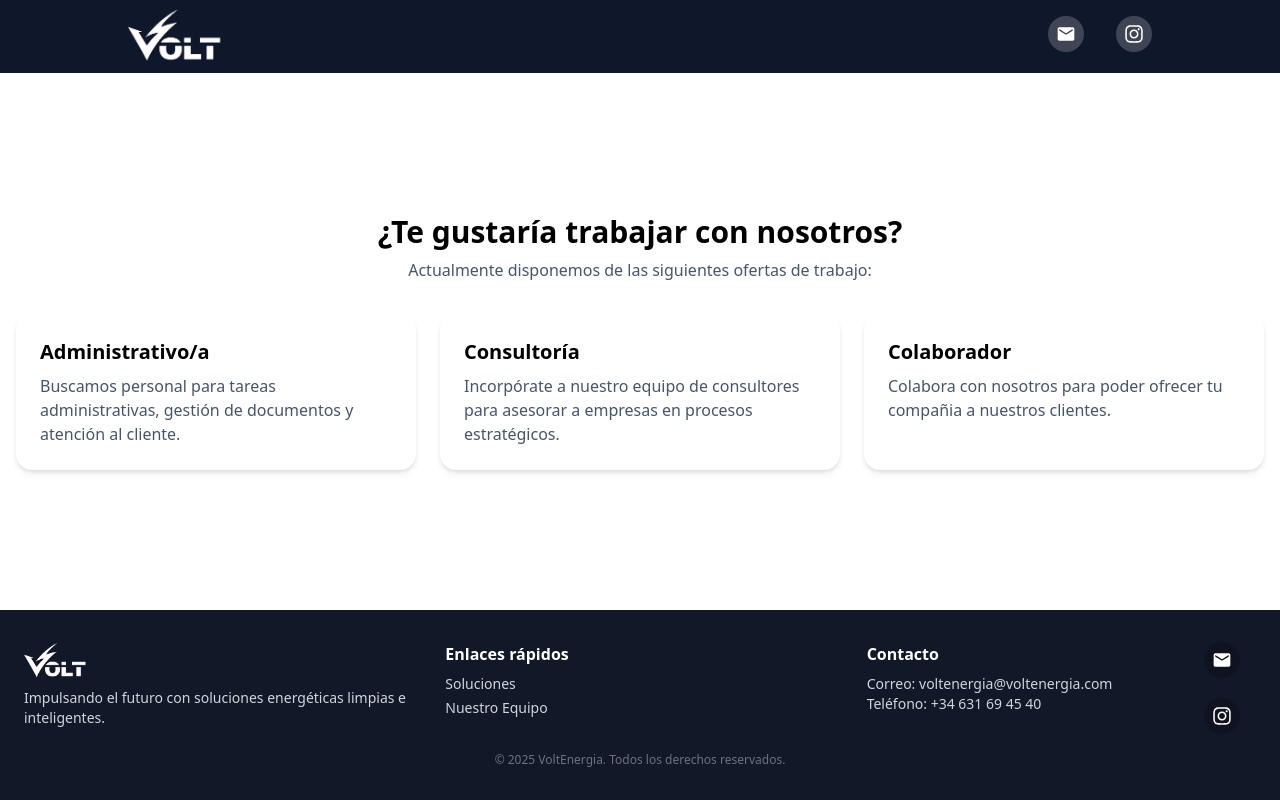
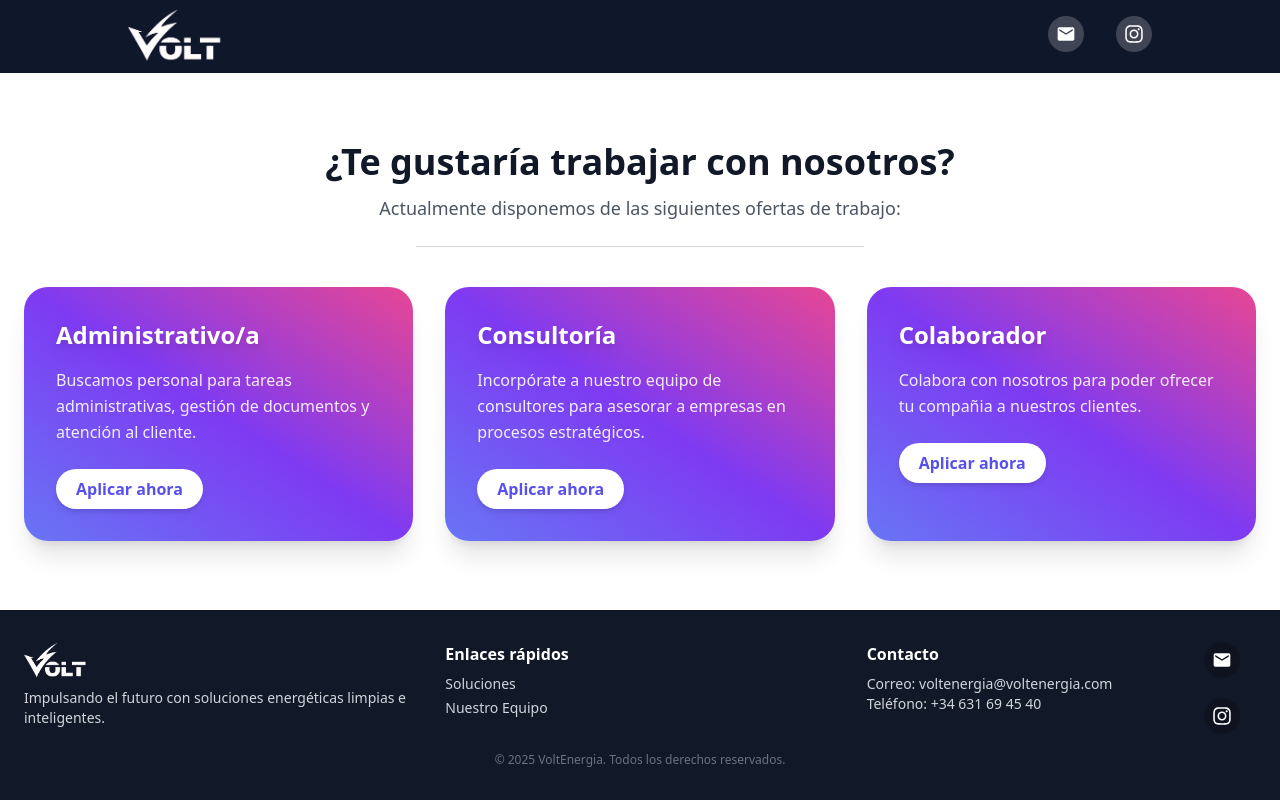
Before and after one commit to probablynotannie/volt, a React (Vite) app: page /trabajaConNosotros in a window 1280 px wide. Built offline with nearby package versions, Linux system fonts and the light colour scheme; the HTML template or start-up script is replaced by a standard one.

Commit message:
mejoras visuales y de SEO

```diff
--- a/package.json
+++ b/package.json
@@ -18,6 +18,7 @@
     "framer-motion": "^12.23.6",
     "react": "^19.1.0",
     "react-dom": "^19.1.0",
+    "react-helmet": "^6.1.0",
     "react-icons": "^5.5.0",
     "react-router-dom": "^7.6.2",
     "recharts": "^3.0.2",
--- a/src/componentes/Landing.jsx
+++ b/src/componentes/Landing.jsx
@@ -7,7 +7,7 @@ import Contacto from "./estructura/Contacto";
 import "@fontsource/orbitron/800.css";
 import { FaLightbulb } from "react-icons/fa";
 import Grafica from "./grafica/Grafica";
-import { motion } from "framer-motion";
+import { Helmet } from "react-helmet";
 import Empresas from "./apartados/Empresas";
 function Landing() {
   const [mousePos, setMousePos] = useState({ x: 0, y: 0 });
@@ -16,6 +16,26 @@ function Landing() {
 
   return (
     <>
+      <Helmet>
+        <title>
+          Ahorra en tu factura de la luz | Compara y cambia fácilmente
+        </title>
+        <meta
+          name="description"
+          content="Ayudamos a empresas a ahorrar en su factura de la luz comparando contratos, buscando mejores ofertas y gestionando el cambio de compañía sin permanencias."
+        />
+        <meta
+          property="og:title"
+          content="Ahorra en tu factura de la luz | Compara y cambia fácilmente"
+        />
+        <meta
+          property="og:description"
+          content="Ayudamos a empresas a ahorrar en su factura de la luz comparando contratos, buscando mejores ofertas y gestionando el cambio de compañía sin permanencias."
+        />
+        <meta property="og:type" content="website" />
+        <meta property="og:url" content="https://tu-sitio.com" />
+        <meta property="og:image" content="https://tu-sitio.com/preview.png" />
+      </Helmet>
       <main className="relative">
         <section
           className="relative group bg-gradient-to-r from-primary via-purple-900 to-pink-800 animate-gradient-x pt-10 lg:pt-28 pb-16 p-5 gap-20 flex justify-between flex-col items-center overflow-hidden"
--- a/src/componentes/apartados/ComoFuncino.jsx
+++ b/src/componentes/apartados/ComoFuncino.jsx
@@ -2,7 +2,8 @@ export default function ComoFunciona() {
   const steps = [
     {
       title: "1. Visita personalizada",
-      description: "Un experto analiza tu situación energética y recopila tu factura.",
+      description:
+        "Un experto analiza tu situación energética y recopila tu factura.",
     },
     {
       title: "2. Comparamos tarifas",
@@ -10,26 +11,29 @@ export default function ComoFunciona() {
     },
     {
       title: "3. Empiezas a ahorrar",
-      description: "Nos encargamos de todo el papeleo. Tú solo disfrutas del ahorro.",
+      description:
+        "Nos encargamos de todo el papeleo. Tú solo disfrutas del ahorro.",
     },
   ];
 
   return (
-    <section className="bg-white py-20" id="como-funciona">
+    <section
+      aria-label="Sección - proceso de ahorro"
+      className="bg-white py-20"
+      id="como-funciona"
+    >
       <div className="max-w-5xl mx-auto px-6 text-center">
         <h2 className="text-4xl font-bold text-primary mb-6">
           ¿Cómo funciona?
         </h2>
         <p className="text-gray-600 max-w-xl mx-auto text-base mb-12">
-          Con nuestro proceso simple y transparente, cambiar a una tarifa mejor es rápido y sin complicaciones.
+          Con nuestro proceso simple y transparente, cambiar a una tarifa mejor
+          es rápido y sin complicaciones.
         </p>
 
         <div className="grid md:grid-cols-3 gap-10 text-left">
           {steps.map((step, index) => (
-            <div
-              key={index}
-              className="bg-white p-6"
-            >
+            <div key={index} className="bg-white p-6">
               <h3 className="text-xl font-semibold text-primary mb-3">
                 {step.title}
               </h3>
--- a/src/componentes/apartados/Empresas.jsx
+++ b/src/componentes/apartados/Empresas.jsx
@@ -12,11 +12,13 @@ export default function PartnersSection() {
   return (
     <section className="py-20 bg-white" id="partners">
       <div className="max-w-6xl mx-auto px-6 text-center">
-        <div className="grid grid-cols-1 sm:grid-cols-3 md:grid-cols-5 gap-8 items-center justify-center">
+        <h2 className="sr-only">Empresas colaboradoras</h2>
+
+        <ul className="grid grid-cols-1 sm:grid-cols-3 md:grid-cols-5 gap-8 items-center justify-center">
           {empresas.map((empresa, index) => (
-            <motion.div
+            <motion.li
               key={index}
-              className="flex items-center justify-center h-16 grayscale hover:grayscale-0 transition duration-300"
+              className="flex items-center justify-center h-16 grayscale hover:grayscale-0 transition duration-300 list-none"
               initial={{ opacity: 0, y: 30 }}
               whileInView={{ opacity: 1, y: 0 }}
               viewport={{ once: true, amount: 0.5 }}
@@ -26,10 +28,11 @@ export default function PartnersSection() {
                 src={empresa.logo}
                 alt={empresa.nombre}
                 className="max-h-24 object-contain"
+                loading="lazy"
               />
-            </motion.div>
+            </motion.li>
           ))}
-        </div>
+        </ul>
       </div>
     </section>
   );
--- a/src/componentes/apartados/Testimonios.jsx
+++ b/src/componentes/apartados/Testimonios.jsx
@@ -66,7 +66,11 @@ export default function Testimonios() {
           cada mes gracias a nuestras soluciones energéticas personalizadas.
         </p>
 
-        <div className="flex gap-6 w-full overflow-x-hidden" ref={sliderRef}>
+        <div
+          aria-label="Testimonios de clientes satisfechos"
+          className="flex gap-6 w-full overflow-x-hidden"
+          ref={sliderRef}
+        >
           {[...clientes, ...clientes].map((cliente, index) => (
             <div
               key={index}
--- a/src/componentes/trabajaConNosotros/Ofertas.jsx
+++ b/src/componentes/trabajaConNosotros/Ofertas.jsx
@@ -1,4 +1,27 @@
-import React from "react";
+import { Helmet } from "react-helmet";
+function OfertaCard({ titulo, descripcion }) {
+  return (
+    <article
+      tabIndex={0}
+      aria-labelledby={`titulo-${titulo}`}
+      className="bg-gradient-to-tr from-indigo-500 via-purple-600 to-pink-500 text-white rounded-3xl p-8 shadow-xl transform transition-transform hover:scale-105 hover:shadow-2xl focus:scale-105 focus:shadow-2xl outline-none"
+    >
+      <h2
+        id={`titulo-${titulo}`}
+        className="text-2xl font-extrabold mb-4 drop-shadow-lg"
+      >
+        {titulo}
+      </h2>
+      <p className="text-white/90 mb-6 leading-relaxed">{descripcion}</p>
+      <button
+        type="button"
+        className="bg-white text-indigo-600 font-semibold px-5 py-2 rounded-full shadow-md hover:bg-indigo-50 transition-colors"
+      >
+        Aplicar ahora
+      </button>
+    </article>
+  );
+}
 
 function Ofertas() {
   const ofertas = [
@@ -20,28 +43,47 @@ function Ofertas() {
   ];
 
   return (
-    <main className="container mx-auto px-4 py-8">
-      <div className="text-center mb-8">
-        <h1 className="text-3xl font-bold mb-2">
+    <>
+      <Helmet>
+        <title>Ofertas de Trabajo | Únete a Nuestro Equipo</title>
+        <meta
+          name="description"
+          content="Explora nuestras ofertas de trabajo para posiciones administrativas, consultoría y colaboración. ¡Aplica hoy y forma parte de nuestro equipo!"
+        />
+        <meta
+          property="og:title"
+          content="Ofertas de Trabajo | Únete a Nuestro Equipo"
+        />
+        <meta
+          property="og:description"
+          content="Explora nuestras ofertas de trabajo para posiciones administrativas, consultoría y colaboración. ¡Aplica hoy y forma parte de nuestro equipo!"
+        />
+      </Helmet>
+      <main className="container mx-auto px-6 py-12">
+        <header className="text-center mb-10">
+          <h1 className="text-4xl font-extrabold mb-3 text-gray-900 dark:text-white">
             ¿Te gustaría trabajar con nosotros?
           </h1>
-        <p className="text-slate-600">
+          <p className="text-lg text-gray-600 dark:text-gray-300 max-w-xl mx-auto">
             Actualmente disponemos de las siguientes ofertas de trabajo:
           </p>
-      </div>
+          <hr className="mt-6 border-gray-300 max-w-md mx-auto" />
+        </header>
 
-      <div className="grid md:grid-cols-3 gap-6">
-        {ofertas.map((oferta, index) => (
-          <div
-            key={index}
-            className="bg-white shadow-md rounded-2xl p-6 hover:shadow-lg transition-shadow"
+        <section
+          className="grid sm:grid-cols-1 md:grid-cols-3 gap-8"
+          aria-label="Listado de ofertas de trabajo"
         >
-            <h2 className="text-xl font-semibold mb-2">{oferta.titulo}</h2>
-            <p className="text-slate-600">{oferta.descripcion}</p>
-          </div>
+          {ofertas.map(({ titulo, descripcion }) => (
+            <OfertaCard
+              key={titulo}
+              titulo={titulo}
+              descripcion={descripcion}
+            />
           ))}
-      </div>
+        </section>
       </main>
+    </>
   );
 }
 
```
Also changed, not shown: 1 other file (tests, documents, lock files or other folders). Lines whose indentation alone changed are shown as unchanged.
